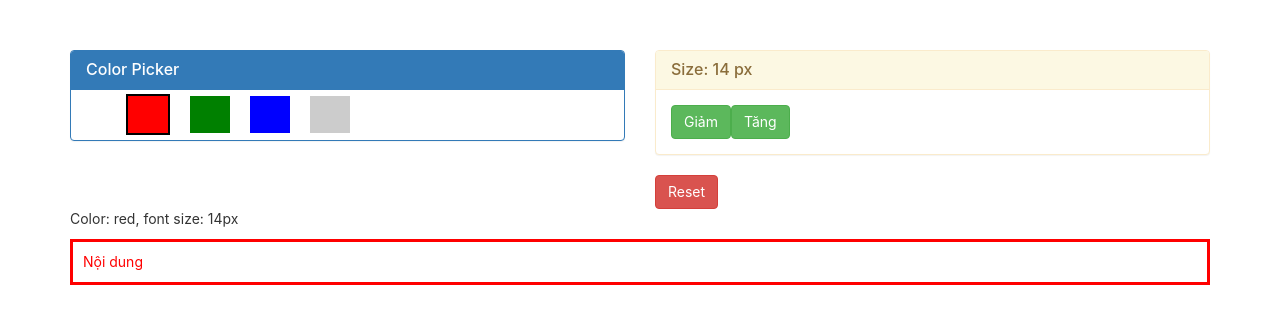
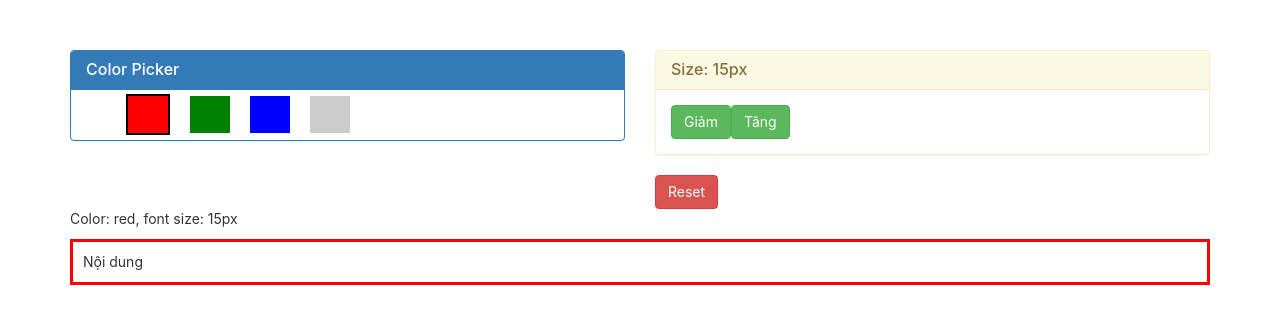
Before and after one commit to Z0Ne7/react-project, a React (Create React App) app: page / in a window 1280 px wide. Shown: the top 324 px of the page. Built offline with nearby package versions, Linux system fonts and the light colour scheme.

Commit message:
Revert "Done lession 14"
This reverts commit 7ac178afe701a8dc48b03aa20924f3ca19a9bd09.

```diff
--- a/src/App.js
+++ b/src/App.js
@@ -10,34 +10,12 @@ class App extends Component {
     super(props);
     this.state = {
       color: 'red',
-      fontSize: 14,
+      fontSize: 15,
     };
-    this.onSetColor = this.onSetColor.bind(this);
-    this.onChangeSize = this.onChangeSize.bind(this);
-    this.onSettingDefault = this.onSettingDefault.bind(this);
   }
 
   onSetColor(params) {
-    this.setState({
-      color: params,
-    });
-  }
-
-  onChangeSize(value) {
-    if (this.state.fontSize + value >= 8 && this.state.fontSize + value <= 36) {
-      this.setState({
-        fontSize: this.state.fontSize + value,
-      });
-    }
-  }
-
-  onSettingDefault(value) {
-    if (value) {
-      this.setState({
-        color: 'red',
-        fontSize: 14,
-      });
-    }
+    console.log(params);
   }
 
   render() {
@@ -49,13 +27,10 @@ class App extends Component {
             onReceiveColor={this.onSetColor}
           />
           <div className="col-xs-6 col-sm-6 col-md-6 col-lg-6">
-            <SizeSetting
-              fontSize={this.state.fontSize}
-              onChangeSize={this.onChangeSize}
-            />
-            <Reset onSettingDefault={this.onSettingDefault} />
+            <SizeSetting />
+            <Reset />
           </div>
-          <Result color={this.state.color} fontSize={this.state.fontSize} />
+          <Result />
         </div>
       </div>
     );
--- a/src/components/ColorPicker.js
+++ b/src/components/ColorPicker.js
@@ -8,14 +8,14 @@ class ColorPicker extends Component {
     };
   }
 
-  setActiveColor(color) {
-    this.props.onReceiveColor(color);
-  }
-
   showColor(color) {
     return {
       backgroundColor: color,
     };
+  }
+
+  setActiveColor(color) {
+    this.props.onReceiveColor(color);
   }
 
   render() {
@@ -26,7 +26,7 @@ class ColorPicker extends Component {
           style={this.showColor(color)}
           className={this.props.color === color ? 'active' : ''}
           onClick={() => this.setActiveColor(color)}
-        />
+        ></span>
       );
     });
     return (
--- a/src/components/Reset.js
+++ b/src/components/Reset.js
@@ -1,13 +1,9 @@
 import React, { Component } from 'react';
 
 class Reset extends Component {
-  onReset(){
-    this.props.onSettingDefault(true);
-  }
-
   render() {
     return (
-      <button type="button" className="btn btn-danger" onClick={() => this.onReset()}>
+      <button type="button" className="btn btn-danger">
         Reset
       </button>
     );
--- a/src/components/Result.js
+++ b/src/components/Result.js
@@ -1,19 +1,11 @@
 import React, { Component } from 'react';
 
 class Result extends Component {
-  setStyle(){
-    return {
-      color: this.props.color,
-      borderColor: this.props.color,
-      fontSize: this.props.fontSize,
-    };
-  }
-
   render() {
     return (
       <div className="col-xs-12 col-sm-12 col-md-12 col-lg-12">
-        <p>Color: {this.props.color}, font size: {this.props.fontSize}px</p>
-        <div id="content" style={this.setStyle()}>Nội dung</div>
+        <p>Color: red, font size: 15px</p>
+        <div id="content">Nội dung</div>
       </div>
     );
   }
--- a/src/components/SizeSetting.js
+++ b/src/components/SizeSetting.js
@@ -1,21 +1,17 @@
 import React, { Component } from 'react';
 
 class SizeSetting extends Component {
-  changeSize(value){
-    this.props.onChangeSize(value);
-  }
-
   render() {
     return (
       <div className="panel panel-warning">
         <div className="panel-heading">
-          <h3 className="panel-title">Size: {this.props.fontSize} px</h3>
+          <h3 className="panel-title">Size: 15px</h3>
         </div>
         <div className="panel-body">
-          <button type="button" className="btn btn-success" onClick={ () => this.changeSize(-2) }>
+          <button type="button" className="btn btn-success">
             Giảm
           </button>
-          <button type="button" className="btn btn-success" onClick={ () => this.changeSize(2) }>
+          <button type="button" className="btn btn-success">
             Tăng
           </button>
         </div>
```
